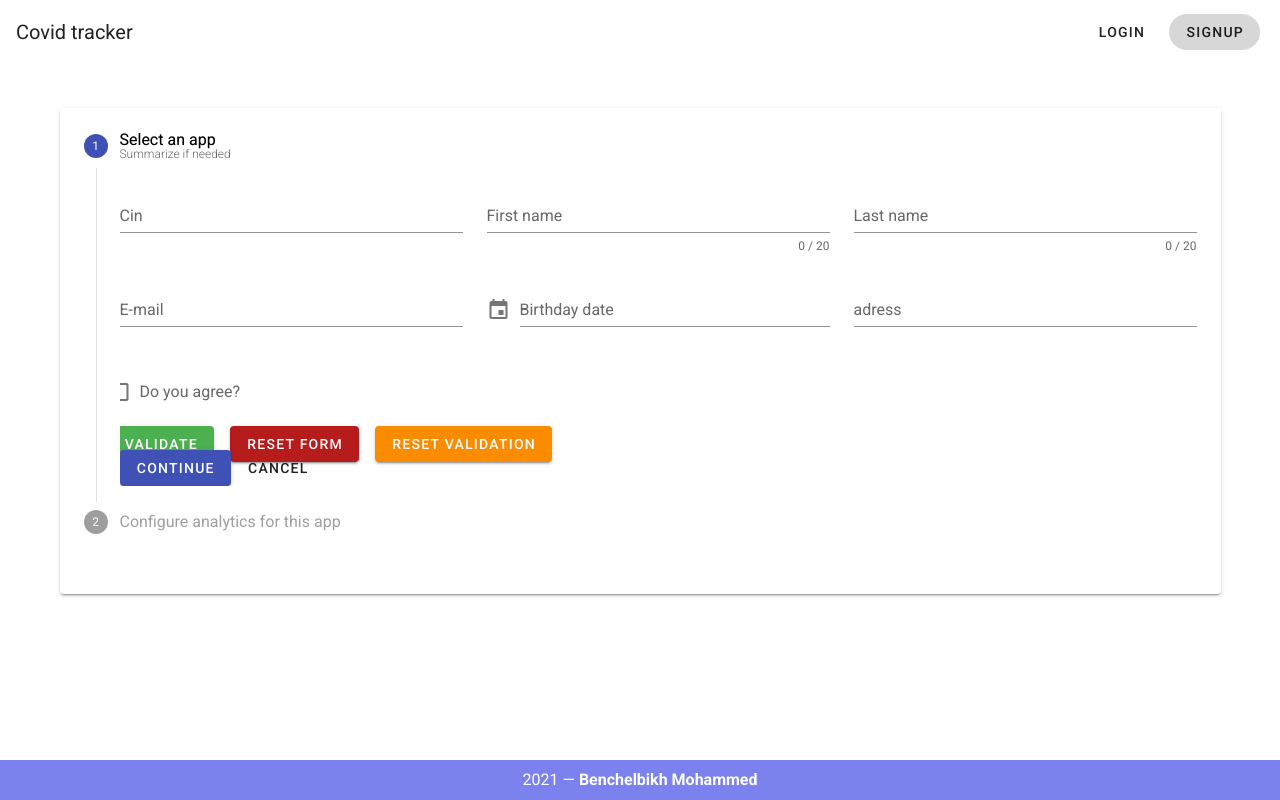
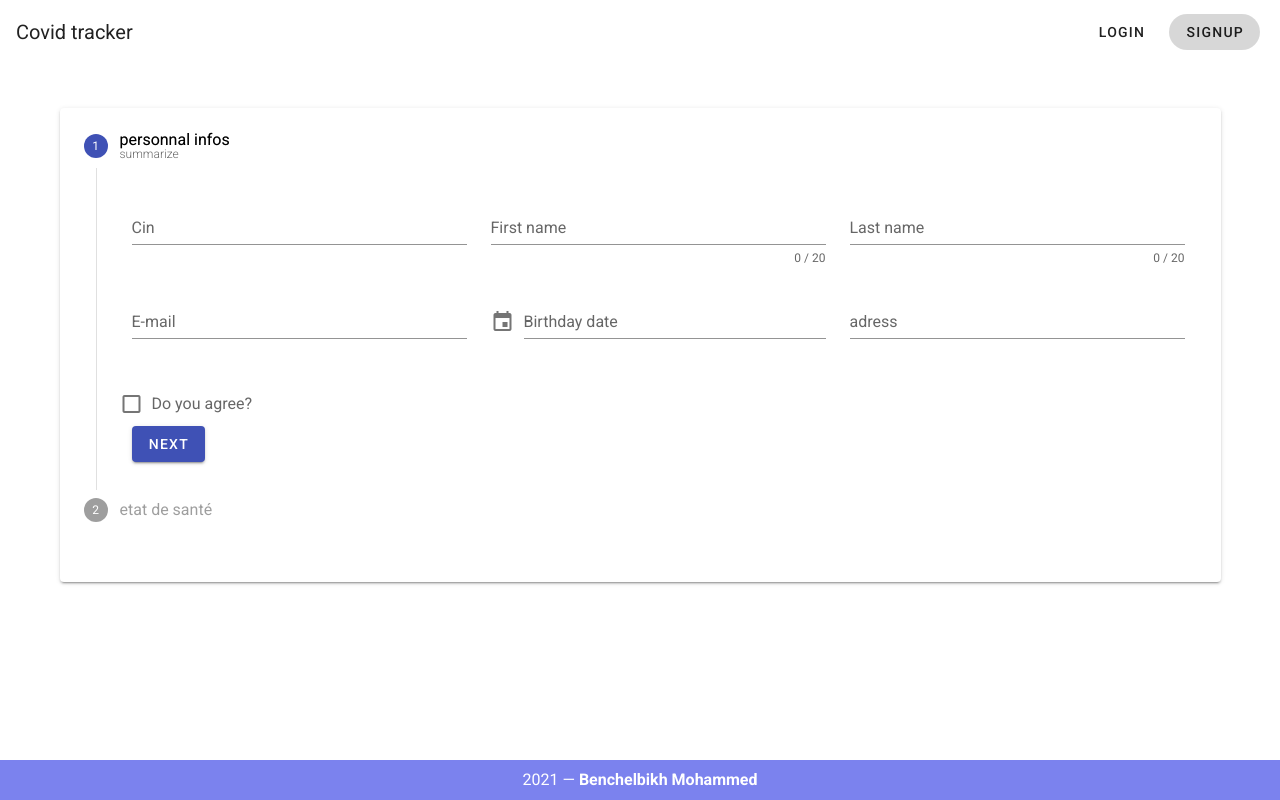
Before and after one commit to Benchelbikh-Mohammed/covid19-Project, a Vue app: page /signup in a window 1280 px wide. Built offline with nearby package versions, Linux system fonts and the light colour scheme.

Commit message:
someUI changes

```diff
--- a/src/main.js
+++ b/src/main.js
@@ -12,7 +12,6 @@ new Vue({
     vuetify,
     render: h => h(App),
     created() {
-        console.log(process.env);
         const userString = localStorage.getItem('user');
         if (userString) {
             const userData = JSON.parse(userString);
--- a/src/views/Signup.vue
+++ b/src/views/Signup.vue
@@ -3,11 +3,12 @@
         <v-form ref="form" v-model="valid" @submit.prevent="submit">
             <v-stepper v-model="e1" vertical>
                 <v-stepper-step :complete="e1 > 1" step="1">
-                    Select an app
-                    <small>Summarize if needed</small>
+                    personnal infos
+                    <small>summarize</small>
                 </v-stepper-step>
 
                 <v-stepper-content step="1">
+                    <v-container>
                         <v-row>
                             <v-col cols="12" md="4">
                                 <v-text-field
@@ -71,7 +72,9 @@
                                         ref="picker"
                                         v-model="date"
                                         :max="
-                                        new Date().toISOString().substr(0, 10)
+                                            new Date()
+                                                .toISOString()
+                                                .substr(0, 10)
                                         "
                                         min="1950-01-01"
                                         @change="save"
@@ -84,7 +87,6 @@
                                     auto-grow
                                     rows="3"
                                     row-height="10"
-                                shaped
                                     v-model="adress"
                                 ></v-textarea>
                             </v-col>
@@ -93,12 +95,14 @@
                         <v-row>
                             <v-checkbox
                                 v-model="checkbox"
-                            :rules="[v => !!v || 'You must agree to continue!']"
+                                :rules="[
+                                    v => !!v || 'You must agree to continue!',
+                                ]"
                                 label="Do you agree?"
                                 required
                             ></v-checkbox>
                         </v-row>
-                    <v-row>
+                        <!-- <v-row>
                             <v-btn
                                 type="submit"
                                 color="success"
@@ -114,32 +118,46 @@
                             <v-btn color="warning" @click="resetValidation">
                                 Reset Validation
                             </v-btn>
-                    </v-row>
+                        </v-row> -->
 
                         <v-btn color="primary" @click="e1 = 2">
-                        Continue
+                            Next
                         </v-btn>
-                    <v-btn text>
-                        Cancel
-                    </v-btn>
+                    </v-container>
                 </v-stepper-content>
 
                 <v-stepper-step :complete="e1 > 2" step="2">
-                    Configure analytics for this app
+                    etat de santé
                 </v-stepper-step>
 
                 <v-stepper-content step="2">
-                    <v-card
-                        color="grey lighten-1"
-                        class="mb-12"
-                        height="200px"
-                    ></v-card>
+                    <v-container>
+                        <v-radio-group v-model="radio">
+                            <template v-slot:label>
+                                <div>
+                                    Souffrez-vous d’une maladie ou d’un problème
+                                    de santé <strong>chronique</strong> ?
+                                </div>
+                            </template>
+                            <v-radio :value="true">
+                                <template v-slot:label>
+                                    <div>
+                                        Oui
+                                    </div>
+                                </template>
+                            </v-radio>
+                            <v-radio :value="false">
+                                <template v-slot:label>
+                                    <div>
+                                        Non
+                                    </div>
+                                </template>
+                            </v-radio>
+                        </v-radio-group>
                         <v-btn color="primary" @click="e1 = 1">
                             Continue
                         </v-btn>
-                    <v-btn text>
-                        Cancel
-                    </v-btn>
+                    </v-container>
                 </v-stepper-content>
             </v-stepper>
         </v-form>
@@ -150,6 +168,7 @@
 export default {
     name: 'Signup',
     data: () => ({
+        radio: false,
         e1: 1,
         valid: false,
         adress: '',
```
Lines whose indentation alone changed are shown as unchanged.
